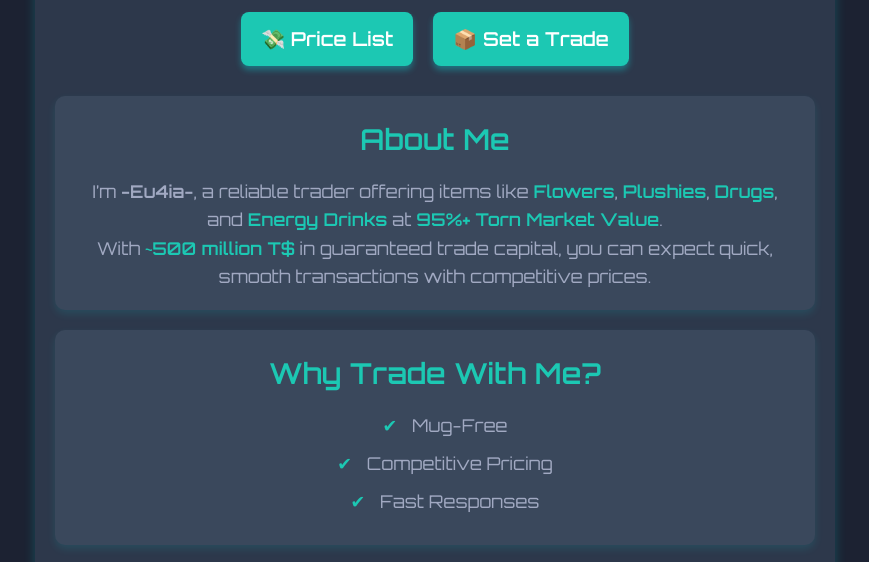
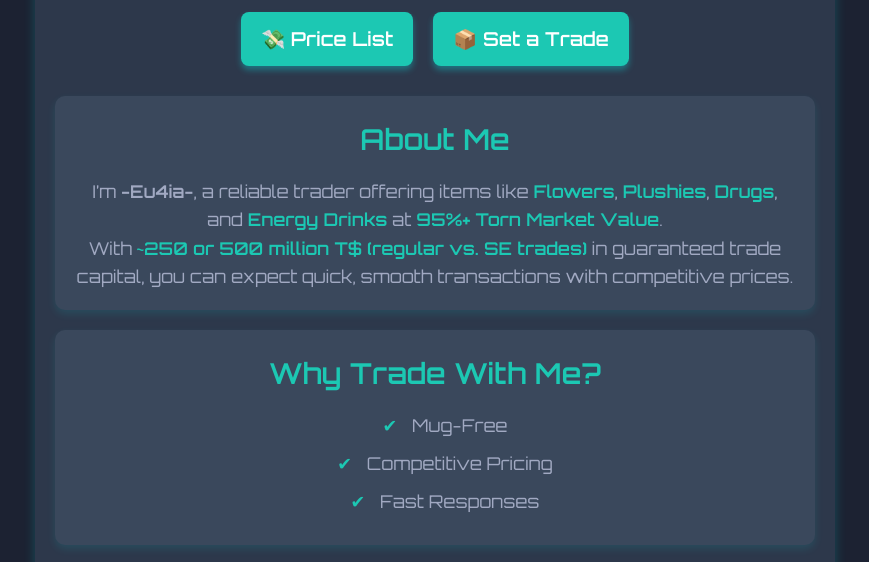
Before and after one commit to Eu4ia78/Trades-Site, a plain HTML site: page index.html in a window 1280 px wide. Shown: the part 196-758 px from the top of the page, without its empty margins (205-1074 px from the left). Drawn offline with Linux system fonts and the light colour scheme.

Commit message:
Update index.html

```diff
--- a/index.html
+++ b/index.html
@@ -27,7 +27,7 @@
           I’m <strong>-Eu4ia-</strong>, a reliable trader offering items like <span class="highlight">Flowers</span>, <span class="highlight">Plushies</span>, <span class="highlight">Drugs</span>, and <span class="highlight">Energy Drinks</span> at <span class="important">95%+ Torn Market Value</span>.
         </p>
         <p>
-          With <span class="important">~500 million T$</span> in guaranteed trade capital, you can expect quick, smooth transactions with competitive prices.
+          With <span class="important">~250 or 500 million T$ (regular vs. SE trades)</span> in guaranteed trade capital, you can expect quick, smooth transactions with competitive prices.
         </p>
       </section>
 
```
